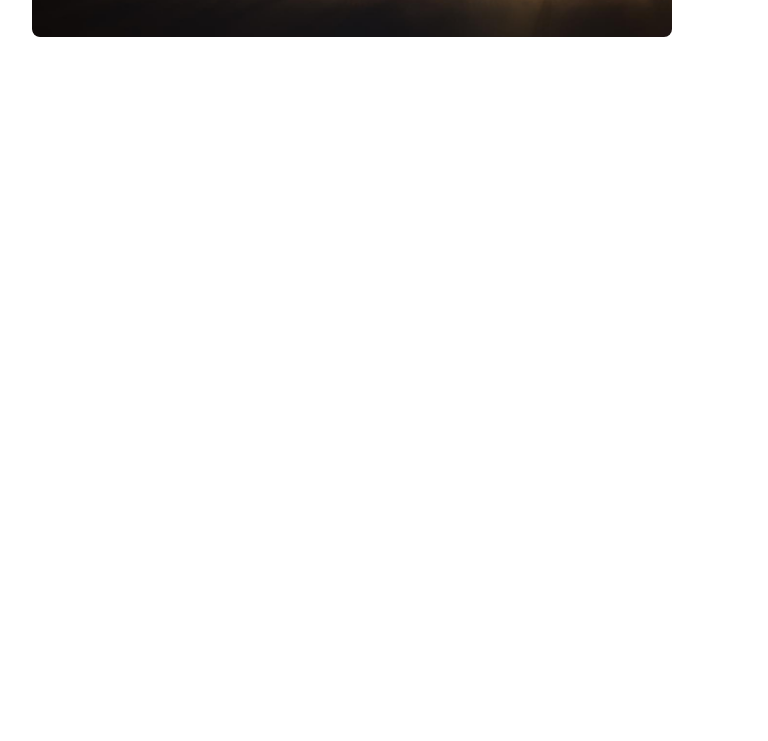
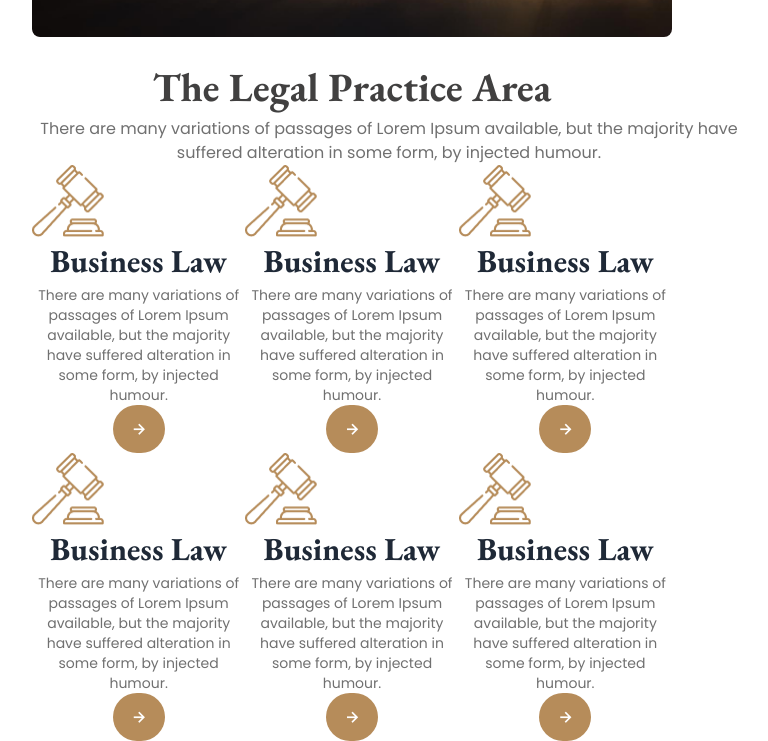
Before and after one commit to prographicsten/legal-solution-website, a plain HTML site: page index.html in a window 1280 px wide. Shown: the part 547-1288 px from the top of the page, without its empty margins (288-1056 px from the left). Before the commit the page ends 800 px from the top, so only its background shows below. Drawn offline with nearby package versions, Linux system fonts and the light colour scheme.

Commit message:
some add

```diff
--- a/index.html
+++ b/index.html
@@ -5,6 +5,8 @@
     <meta name="viewport" content="width=device-width, initial-scale=1.0">
     <title>Legal Solutions</title>
 
+    <!-- boxicons -->
+    <link href='https://unpkg.com/boxicons@2.1.4/css/boxicons.min.css' rel='stylesheet'>
     <!-- tailwind and DaisyUI -->
     <link href="https://cdn.jsdelivr.net/npm/daisyui@3.3.1/dist/full.css" rel="stylesheet" type="text/css" />
     <script src="https://cdn.tailwindcss.com"></script>
@@ -51,7 +53,7 @@
             <div class="hero_content flex-col text-center justify-center justify-items-center my-10 px-3">
                 <h2 class="text-white text-[35px] sm:text-[40px] lg:text-7xl font-bold eg_garamond">We Provide Effective
                     <br> Legal Solutions</h2>
-                <p class="poppins text-sm sm:text-sm md:text-sm lg:text-base font-normal text-white my-5">There are many variations of passages of Lorem Ipsum available, but the majority
+                <p class="poppins text-sm sm:text-sm md:text-sm lg:text-base font-normal my-5 text-[#E7E7E7]">There are many variations of passages of Lorem Ipsum available, but the majority
                     <br> have suffered alteration in some form, by injected humour.</p>
                 <div class="submit_input flex items-center justify-center gap-5">
                     <input class="py-3 px-4 rounded-lg w-full" type="text" placeholder="Search your services">
@@ -62,7 +64,55 @@
     </header>
     <!-- main area start -->
     <main class="responsive ">
-
+        <!-- legal practice area start -->
+        <section class="legal_practice_area px-4 sm:px-5 md:px-8 lg:px-80 flex-col items-center justify-center text-center">
+            <h2 class="text-[40px] h_color font-normal eg_garamond">The Legal Practice Area</h2>
+            <p class="text-sm md:text-base lg:text-base font-normal poppins p_color lg:w-[714px] mx-auto">There are many variations of passages of Lorem Ipsum available, but the majority have suffered alteration in some form, by injected humour.</p>
+            <section class="legal_practice_boxs grid grid-cols-1 md:grid-cols-2 lg:grid-cols-3">
+                <!-- legal box 1 -->
+                <div class="legal_box flex-col items-center justify-center">
+                    <img class="w-[72px] h-[72px]" src="images/business.png" alt="">
+                    <h2 class="text-[32px] eg_garamond font-bold">Business Law</h2>
+                    <p class="text-sm sm:text-base lg:text-sm font-normal poppins p_color">There are many variations of passages of Lorem Ipsum available, but the majority have suffered alteration in some form, by injected humour.</p>
+                    <a class="btn btn_bg capitalize outline-none border-none text-white  hover:text-black rounded-[40px]"><i class='bx bx-right-arrow-alt text-xl leading-5'></i></a>
+                </div>
+                <!-- legal box 1 -->
+                <div class="legal_box flex-col items-center justify-center">
+                    <img class="w-[72px] h-[72px]" src="images/business.png" alt="">
+                    <h2 class="text-[32px] eg_garamond font-bold">Business Law</h2>
+                    <p class="text-sm sm:text-base lg:text-sm font-normal poppins p_color">There are many variations of passages of Lorem Ipsum available, but the majority have suffered alteration in some form, by injected humour.</p>
+                    <a class="btn btn_bg capitalize outline-none border-none text-white  hover:text-black rounded-[40px]"><i class='bx bx-right-arrow-alt text-xl leading-5'></i></a>
+                </div>
+                <!-- legal box 1 -->
+                <div class="legal_box flex-col items-center justify-center">
+                    <img class="w-[72px] h-[72px]" src="images/business.png" alt="">
+                    <h2 class="text-[32px] eg_garamond font-bold">Business Law</h2>
+                    <p class="text-sm sm:text-base lg:text-sm font-normal poppins p_color">There are many variations of passages of Lorem Ipsum available, but the majority have suffered alteration in some form, by injected humour.</p>
+                    <a class="btn btn_bg capitalize outline-none border-none text-white  hover:text-black rounded-[40px]"><i class='bx bx-right-arrow-alt text-xl leading-5'></i></a>
+                </div>
+                <!-- legal box 1 -->
+                <div class="legal_box flex-col items-center justify-center">
+                    <img class="w-[72px] h-[72px]" src="images/business.png" alt="">
+                    <h2 class="text-[32px] eg_garamond font-bold">Business Law</h2>
+                    <p class="text-sm sm:text-base lg:text-sm font-normal poppins p_color">There are many variations of passages of Lorem Ipsum available, but the majority have suffered alteration in some form, by injected humour.</p>
+                    <a class="btn btn_bg capitalize outline-none border-none text-white  hover:text-black rounded-[40px]"><i class='bx bx-right-arrow-alt text-xl leading-5'></i></a>
+                </div>
+                <!-- legal box 1 -->
+                <div class="legal_box flex-col items-center justify-center">
+                    <img class="w-[72px] h-[72px]" src="images/business.png" alt="">
+                    <h2 class="text-[32px] eg_garamond font-bold">Business Law</h2>
+                    <p class="text-sm sm:text-base lg:text-sm font-normal poppins p_color">There are many variations of passages of Lorem Ipsum available, but the majority have suffered alteration in some form, by injected humour.</p>
+                    <a class="btn btn_bg capitalize outline-none border-none text-white  hover:text-black rounded-[40px]"><i class='bx bx-right-arrow-alt text-xl leading-5'></i></a>
+                </div>
+                <!-- legal box 1 -->
+                <div class="legal_box flex-col items-center justify-center">
+                    <img class="w-[72px] h-[72px]" src="images/business.png" alt="">
+                    <h2 class="text-[32px] eg_garamond font-bold">Business Law</h2>
+                    <p class="text-sm sm:text-base lg:text-sm font-normal poppins p_color">There are many variations of passages of Lorem Ipsum available, but the majority have suffered alteration in some form, by injected humour.</p>
+                    <a class="btn btn_bg capitalize outline-none border-none text-white  hover:text-black rounded-[40px]"><i class='bx bx-right-arrow-alt text-xl leading-5'></i></a>
+                </div>
+            </section>
+        </section>
     </main>
     <!-- footer area start -->
     <footer class="footer_area">
--- a/style.css
+++ b/style.css
@@ -10,11 +10,11 @@
 }
 
 .h_color {
-    background: #414040;
+    color: #414040;
 }
 
 .p_color {
-    background: #707070;
+    color: #707070;
 }
 
 .btn_bg {
```
